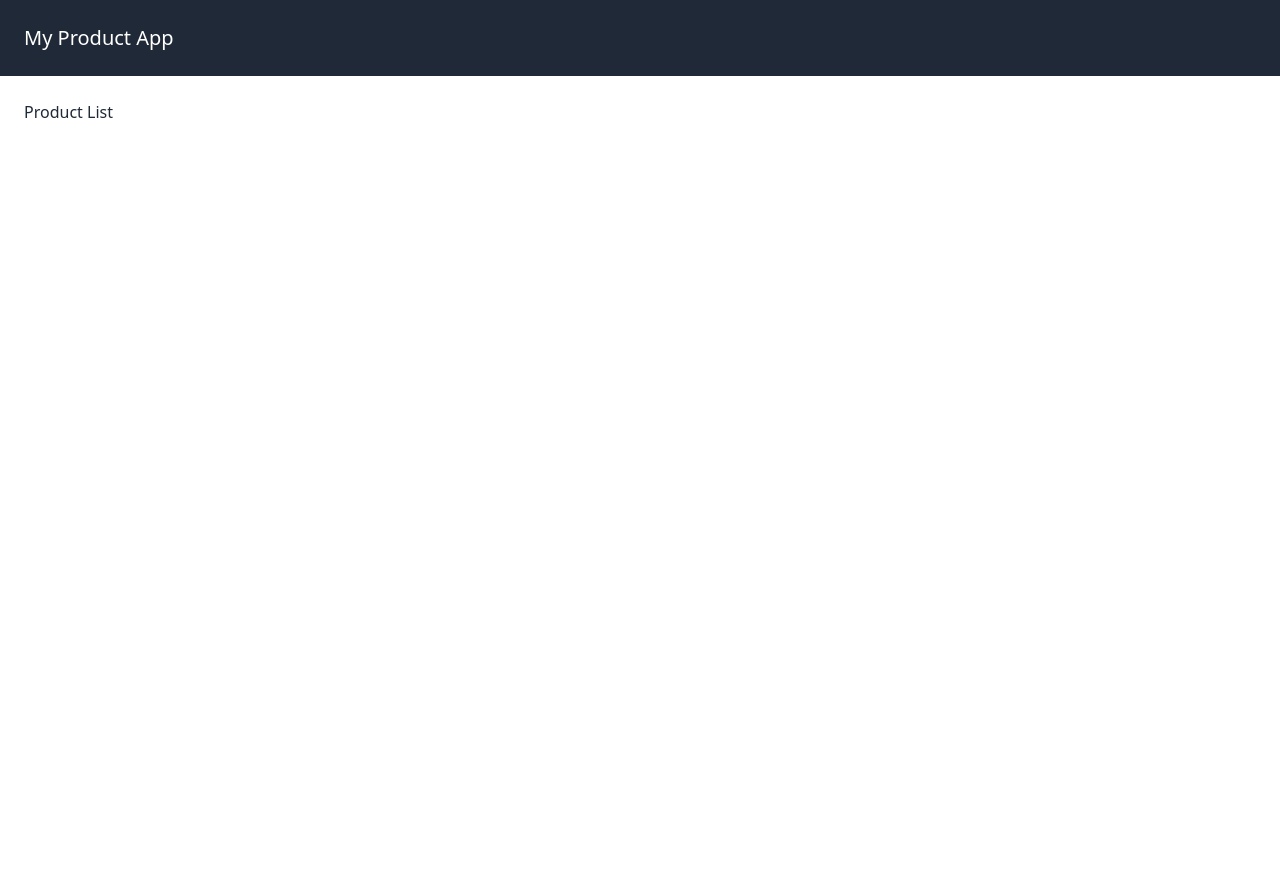
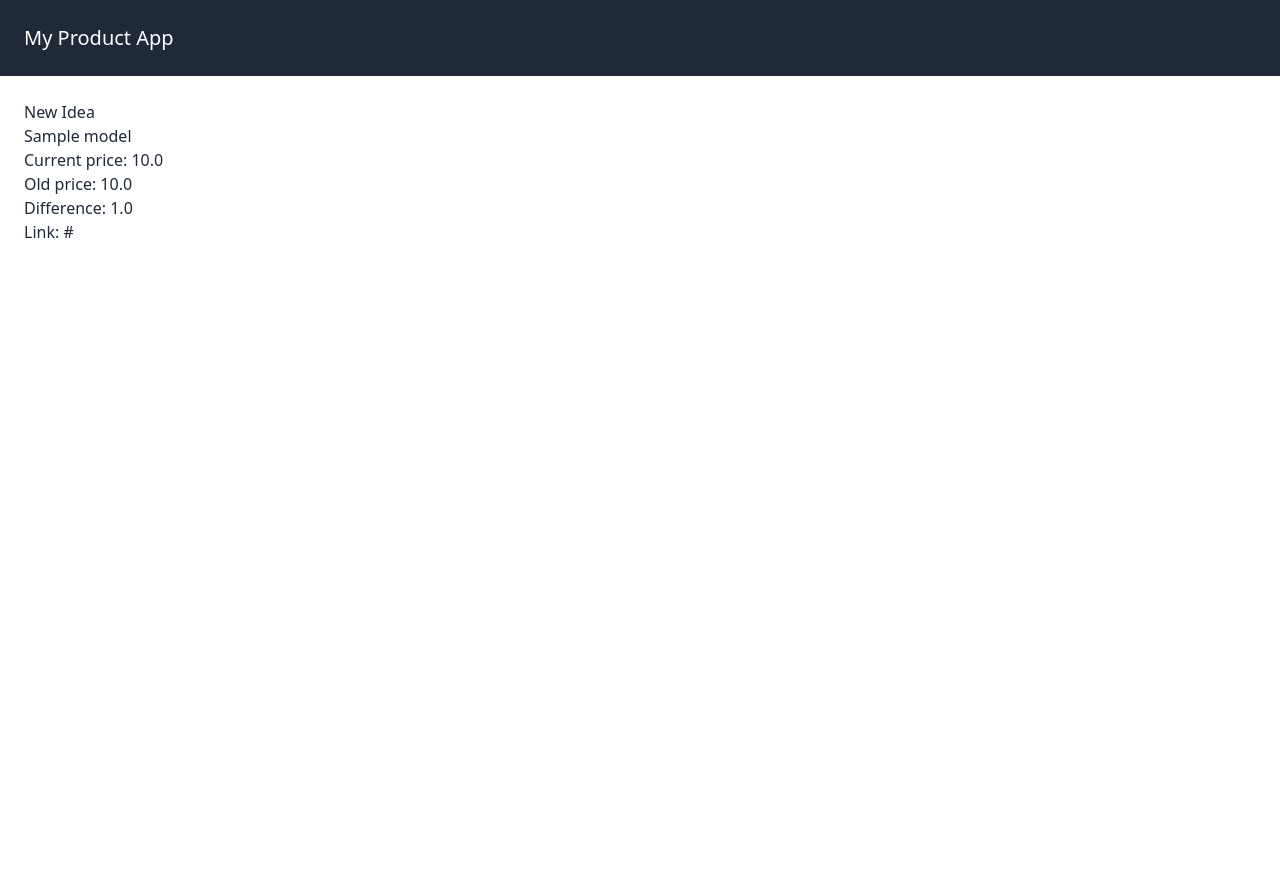
Before and after one commit to tihitnag/price_tracker, a Django app: page / in a window 1280 px wide. Shown: the top 875 px of the page. Run offline with Django 5.2, Linux system fonts and the light colour scheme; tables that the repository leaves empty hold one stand-in row (values such as "Sample post").

Commit message:
merged change

```diff
--- a/link/models.py
+++ b/link/models.py
@@ -2,19 +2,21 @@
 from link.utils import get_link
 # Create your models here.
 class links_model(models.Model):
-    name = models.CharField(max_length=200, blank=True)
-    price = models.FloatField(max_length=200, blank=True)
-    old_price = models.FloatField(max_length=200, blank=True)
-    current_price = models.FloatField(max_length=200, blank=True)
-    diffrence = models.FloatField(max_length=200, blank=True)
-    curent_date=models.DateField(auto_now=True)
-    url=models.URLField()
-
+    name = models.CharField(max_length=200, blank=True, null=True)
+    price = models.FloatField(max_length=200, blank=True, null=True)  # Allow null values here
+    old_price = models.FloatField(max_length=200, blank=True, null=True)
+    current_price = models.FloatField(max_length=200, blank=True, null=True)
+    diffrence = models.FloatField(max_length=200, blank=True, null=True)
+    curent_date = models.DateField(auto_now=True)
+    url = models.URLField()
     def __str__(self):
         return super().__str__()
 
     def save(self, *args, **kwargs):
         name,price=get_link(self.url)
+        self.name = name if name else "Unknown Product"
+        self.price = price if price is not None else 0.0
+        self.current_price = self.price
         old_price=self.current_price
         if self.current_price:
             if price!=old_price:
--- a/link/templates/links/main.html
+++ b/link/templates/links/main.html
@@ -1,5 +1,29 @@
 {% extends "base.html" %}
 
 {% block content %}
-<h1>Product List</h1>
+<div class="row">
+    <div class="col text-left">
+        <button class="btn btn-primary">New Idea</button>
+    </div>
+</div>
+
+{% if qs %}
+    {% for item in qs %}
+        <div class="card mt-3">
+            <div class="card-header">
+                <h5>{{ item.name }}</h5>
+            </div>
+            <div class="card-body">
+                <div class="blockquote">
+                    <div>Current price: {{ item.current_price }}</div>
+                    <div>Old price: {{ item.old_price }}</div>
+                    <div>Difference: {{ item.diffrence }}</div>
+                    <div>Link: <a href="{{ item.url }}" target="_blank">{{ item.url }}</a></div>
+                </div>
+            </div>
+        </div>
+    {% endfor %}
+{% else %}
+    <p>No ideas found.</p>
+{% endif %}
 {% endblock content %}
```
Also changed, not shown: link/utils.py (+10 -8 lines), link/migrations/0002_alter_links_model_name.py (added), link/migrations/0003_alter_links_model_current_price_and_more.py (added).
